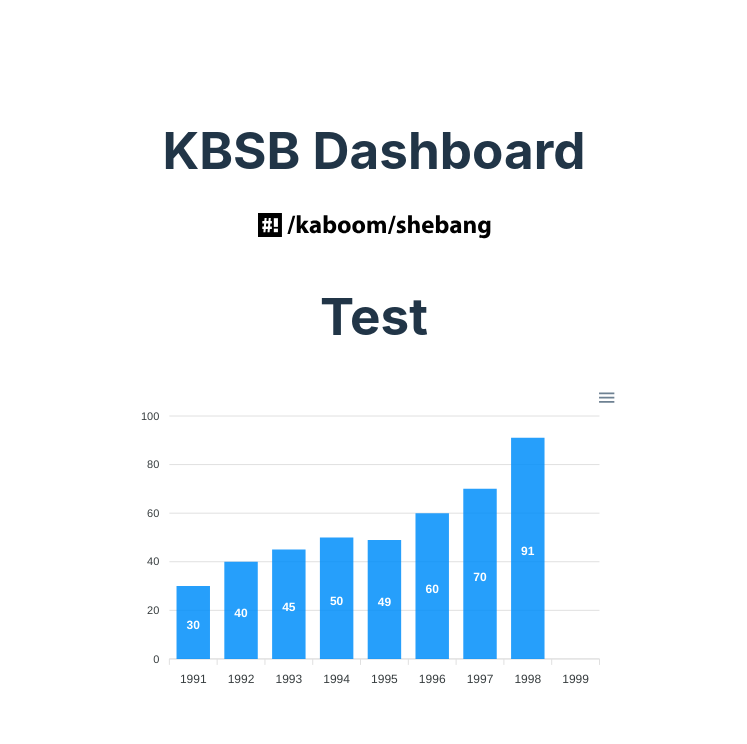
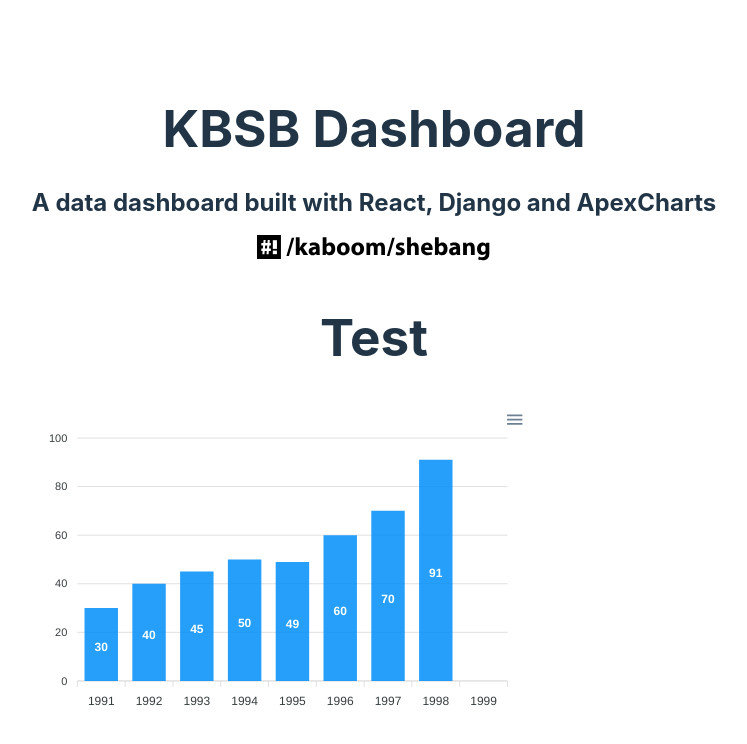
Before and after one commit to kaboomshebang/kbsb-dashboard, a React (Vite) app in the folder app/: page / in a window 1280 px wide. Shown: the top 744 px of the page, without its empty margins (266-1013 px from the left). Built offline with nearby package versions, Linux system fonts and the light colour scheme.

Commit message:
Add sub heading

```diff
--- a/app/src/App.jsx
+++ b/app/src/App.jsx
@@ -8,6 +8,7 @@
 	return (
 		<div className="App">
 			<h1>KBSB Dashboard</h1>
+			<h2>A data dashboard built with React, Django and ApexCharts</h2>
 			<div>
 				<img src={reactLogo} alt="Kaboom" />
 			</div>
```
